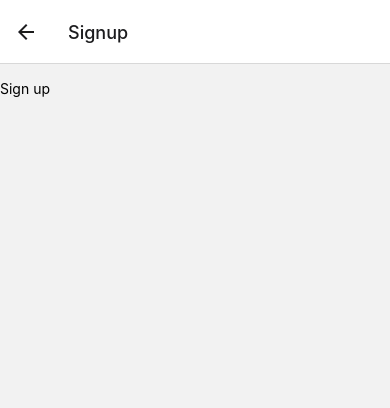
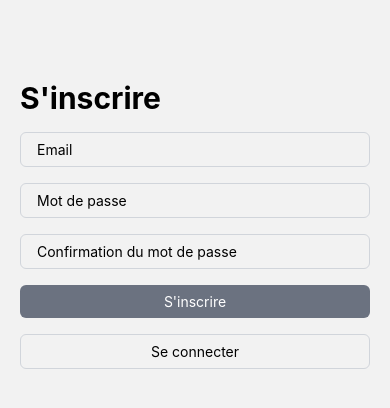
Before and after one commit to MatheoDev/ama-sn, a React Native app: screen /Signup in a window 390 px wide. Shown: the top 408 px of the page. Built offline with nearby package versions, Linux system fonts and the light colour scheme.

Commit message:
page integration signup signin

```diff
--- a/src/conf/firebase.ts
+++ b/src/conf/firebase.ts
@@ -3,7 +3,7 @@ import { initializeApp } from "firebase/app"
 // TODO: Add SDKs for Firebase products that you want to use
 // https://firebase.google.com/docs/web/setup#available-libraries
 import { getFirestore } from "firebase/firestore"
-import { getAuth } from "firebase/auth"
+import { getAuth, setPersistence, browserSessionPersistence } from "firebase/auth"
 
 // Your web app's Firebase configuration
 const firebaseConfig = {
@@ -21,6 +21,7 @@ const app = initializeApp(firebaseConfig)
 // export utils
 export const db = getFirestore(app)
 export const auth = getAuth(app)
+export { setPersistence, browserSessionPersistence }
 
 // export collections
 
--- a/src/helpers/types/index.ts
+++ b/src/helpers/types/index.ts
@@ -1,4 +1,4 @@
-type UserType = {
+export type UserType = {
   uid: string,
   email: string,
   password?: string,
--- a/src/helpers/userSlice.ts
+++ b/src/helpers/userSlice.ts
@@ -2,7 +2,7 @@ import { createSlice, createAsyncThunk } from '@reduxjs/toolkit'
 import { RootState } from './store'
 import { createUserWithEmailAndPassword, signInWithEmailAndPassword, signOut } from 'firebase/auth'
 import { auth } from '../conf/firebase'
-
+import { UserType } from './types'
 
 export interface UserState {
   current: UserType | null
--- a/src/pages/Login.tsx
+++ b/src/pages/Login.tsx
@@ -1,20 +1,56 @@
-import { SafeAreaView, Text, TouchableOpacity } from "react-native"
+import { SafeAreaView, Text, TextInput, TouchableOpacity, View } from "react-native"
 import { useAppDispatch } from "../helpers/hook"
 import { loginUser } from "../helpers/userSlice"
-
-const user = {
-  email: 'matheo.deknuydt@gmail.com',
-  password: 'Test1234@',
-} as UserType
+import { useState } from "react"
+import { useNavigation } from "@react-navigation/native"
+import { NativeStackNavigationProp } from "@react-navigation/native-stack"
+import { LogSignStackType } from "../router/types"
+import { UserType } from "../helpers/types"
 
 const Login = () => {
   const dispatch = useAppDispatch()
+  const navigation = useNavigation<NativeStackNavigationProp<LogSignStackType>>();
+  const [email, setEmail] = useState('')
+  const [password, setPassword] = useState('')
+
+  const connect = () => {
+    const user = {
+      email,
+      password
+    } as UserType
+    dispatch(loginUser(user))
+  }
 
   return (
-    <SafeAreaView>
-      <TouchableOpacity className='my-4' onPress={() => dispatch(loginUser(user))}>
-        <Text>Connect</Text>
-      </TouchableOpacity>
+    <SafeAreaView className="flex-1">
+      <View className="flex gap-4 p-5 pt-20">
+        <Text className="text-3xl font-bold">Se connecter</Text>
+        <TextInput
+          placeholder="Email"
+          className="border border-gray-300 px-4 py-2 rounded-md"
+          value={email}
+          onChangeText={setEmail}
+        />
+        <TextInput
+          placeholder="Mot de passe"
+          className="border border-gray-300 px-4 py-2 rounded-md"
+          secureTextEntry={true}
+          value={password}
+          onChangeText={setPassword}
+        />
+        <TouchableOpacity
+          onPress={() => connect()}
+          className="bg-gray-500 px-4 py-2 rounded-md"
+        >
+          <Text className="text-white text-center">Se connecter</Text>
+        </TouchableOpacity>
+        <TouchableOpacity
+          onPress={() => navigation.navigate('Signup')}
+          className="bg-white-500 px-4 py-2 rounded-md border border-gray-300"
+        >
+          <Text className="text-gray text-center">S'inscrire</Text>
+        </TouchableOpacity>
+      </View>
     </SafeAreaView>
   )
 }
--- a/src/pages/Signup.tsx
+++ b/src/pages/Signup.tsx
@@ -1,20 +1,69 @@
-import { SafeAreaView, Text, TouchableOpacity } from "react-native"
+import { SafeAreaView, Text, TextInput, TouchableOpacity, View } from "react-native"
 import { useAppDispatch } from "../helpers/hook"
 import { createUser } from "../helpers/userSlice"
-
-const user = {
-  email: 'matheo.deknuydt@gmail.com',
-  password: 'Test1234@',
-} as UserType
+import { UserType } from "../helpers/types"
+import { useState } from "react"
+import { useNavigation } from "@react-navigation/native"
+import { NativeStackNavigationProp } from "@react-navigation/native-stack"
+import { LogSignStackType } from "../router/types"
 
 const Signup = () => {
   const dispatch = useAppDispatch()
+  const navigation = useNavigation<NativeStackNavigationProp<LogSignStackType>>();
+  const [email, setEmail] = useState('')
+  const [password, setPassword] = useState('')
+  const [passwordConfirmation, setPasswordConfirmation] = useState('')
+
+  const register = () => {
+    const isSamePassword = password === passwordConfirmation
+    if (!isSamePassword) {
+      return
+    }
+
+    const user = {
+      email,
+      password
+    } as UserType
+    dispatch(createUser(user))
+  }
 
   return (
-    <SafeAreaView>
-      <TouchableOpacity className='my-4' onPress={() => dispatch(createUser(user))}>
-        <Text>Sign up</Text>
-      </TouchableOpacity>
+    <SafeAreaView className="flex-1">
+      <View className="flex gap-4 p-5 pt-20">
+        <Text className="text-3xl font-bold">S'inscrire</Text>
+        <TextInput
+          placeholder="Email"
+          className="border border-gray-300 px-4 py-2 rounded-md"
+          value={email}
+          onChangeText={setEmail}
+        />
+        <TextInput
+          placeholder="Mot de passe"
+          className="border border-gray-300 px-4 py-2 rounded-md"
+          secureTextEntry={true}
+          value={password}
+          onChangeText={setPassword}
+        />
+        <TextInput
+          placeholder="Confirmation du mot de passe"
+          className="border border-gray-300 px-4 py-2 rounded-md"
+          secureTextEntry={true}
+          value={passwordConfirmation}
+          onChangeText={setPasswordConfirmation}
+        />
+        <TouchableOpacity
+          onPress={() => register()}
+          className="bg-gray-500 px-4 py-2 rounded-md"
+        >
+          <Text className="text-white text-center">S'inscrire</Text>
+        </TouchableOpacity>
+        <TouchableOpacity
+          onPress={() => navigation.goBack()}
+          className="bg-white-500 px-4 py-2 rounded-md border border-gray-300"
+        >
+          <Text className="text-gray text-center">Se connecter</Text>
+        </TouchableOpacity>
+      </View>
     </SafeAreaView>
   )
 }
--- a/src/router/router.tsx
+++ b/src/router/router.tsx
@@ -24,8 +24,16 @@ const HomeStackScreen = () => {
 const LogSignStackScreen = () => {
   return (
     <LogSignStack.Navigator>
-      <LogSignStack.Screen name="Login" component={Login} />
-      <LogSignStack.Screen name="Signup" component={Signup} />
+      <LogSignStack.Screen
+        name="Login"
+        component={Login}
+        options={{ headerShown: false }}
+      />
+      <LogSignStack.Screen
+        name="Signup"
+        component={Signup}
+        options={{ headerShown: false }}
+      />
     </LogSignStack.Navigator>
   )
 }
```
Also changed, not shown: 1 other file (tests, documents, lock files or other folders).
